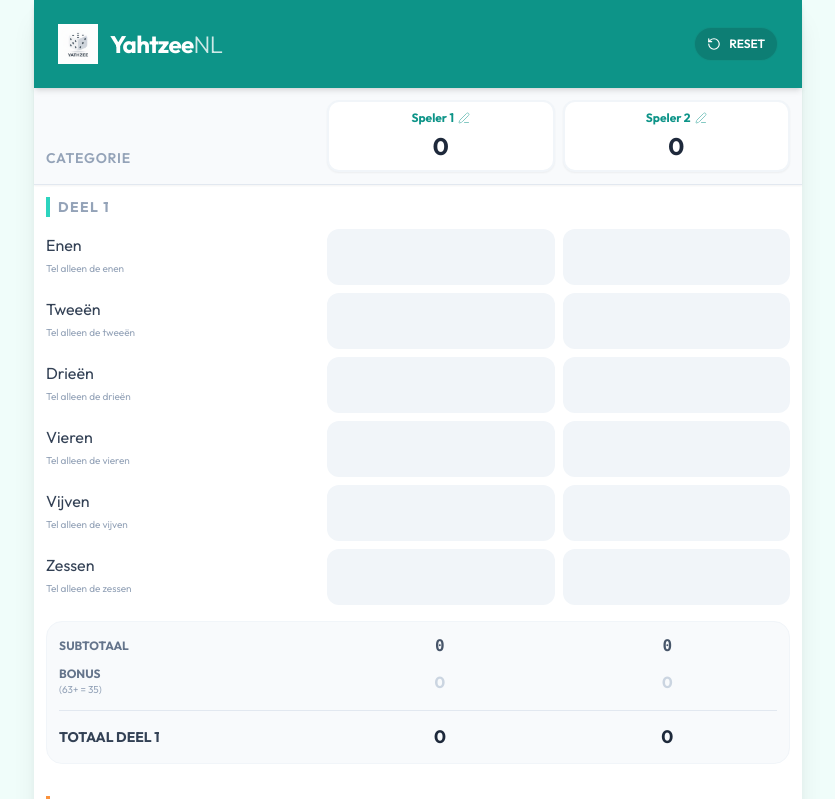
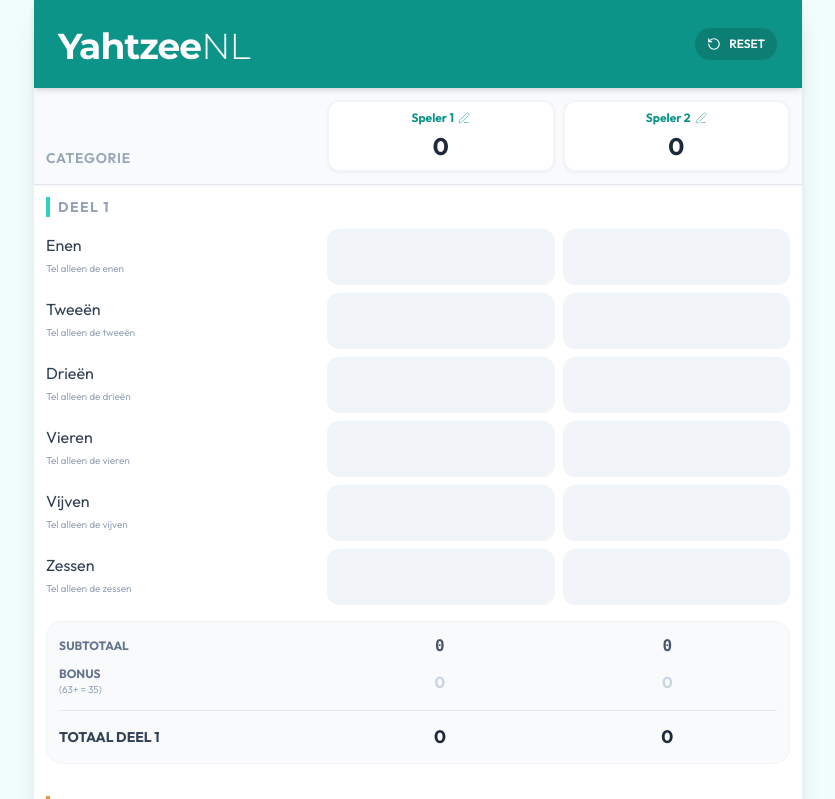
Before and after one commit to erikmeijer72/yathzee, a React (Vite) app: page / in a window 1280 px wide. Shown: the top 799 px of the page, without its empty margins (222-1057 px from the left). Built offline with nearby package versions, Linux system fonts and the light colour scheme.

Commit message:
AI Studio update 2026-01-04 15:48

```diff
--- a/App.tsx
+++ b/App.tsx
@@ -109,9 +109,10 @@
         {/* Main Header */}
         <header className="bg-teal-600 text-white p-4 sm:p-6 shadow-md relative z-20">
           <div className="flex justify-between items-center">
-            <div className="flex items-center gap-3">
-              <img src="/icon.png?v=4" alt="YahtzeeNL Logo" className="w-10 h-10" />
-              <h1 className="text-2xl font-bold tracking-tight">Yahtzee<span className="font-light opacity-80">NL</span></h1>
+            <div className="flex items-center">
+              <h1 className="text-4xl font-bold tracking-tight font-['Montserrat'] leading-none mt-1">
+                Yahtzee<span className="font-light">NL</span>
+              </h1>
             </div>
             <button
               onClick={resetGame}
--- a/index.html
+++ b/index.html
@@ -17,7 +17,7 @@
     <meta name="apple-mobile-web-app-title" content="YahtzeeNL">
 
     <script src="https://cdn.tailwindcss.com"></script>
-    <link href="https://fonts.googleapis.com/css2?family=Outfit:wght@300;400;600;700&display=swap" rel="stylesheet">
+    <link href="https://fonts.googleapis.com/css2?family=Outfit:wght@300;400;600;700&family=Montserrat:wght@300;700&display=swap" rel="stylesheet">
     <style>
       body {
         font-family: 'Outfit', sans-serif;
--- a/sw.js
+++ b/sw.js
@@ -1,4 +1,4 @@
-const CACHE_NAME = 'yahtzee-nl-v4';
+const CACHE_NAME = 'yahtzee-nl-v7';
 
 // Install event: skip waiting to activate immediately
 self.addEventListener('install', (event) => {
```
